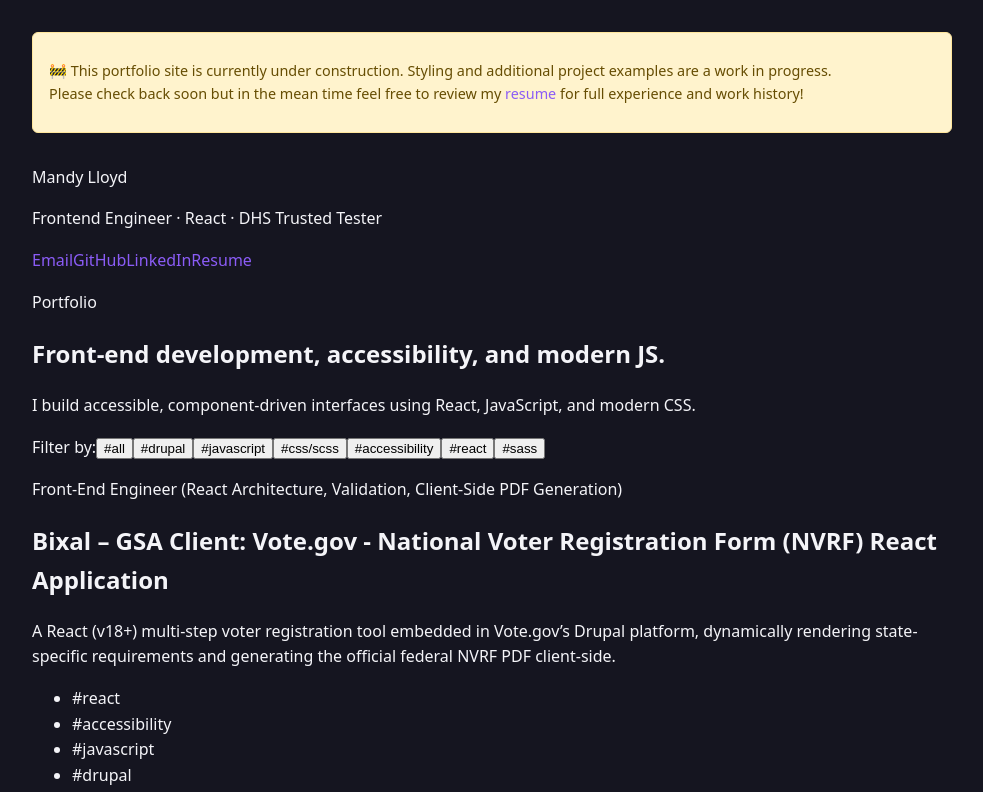
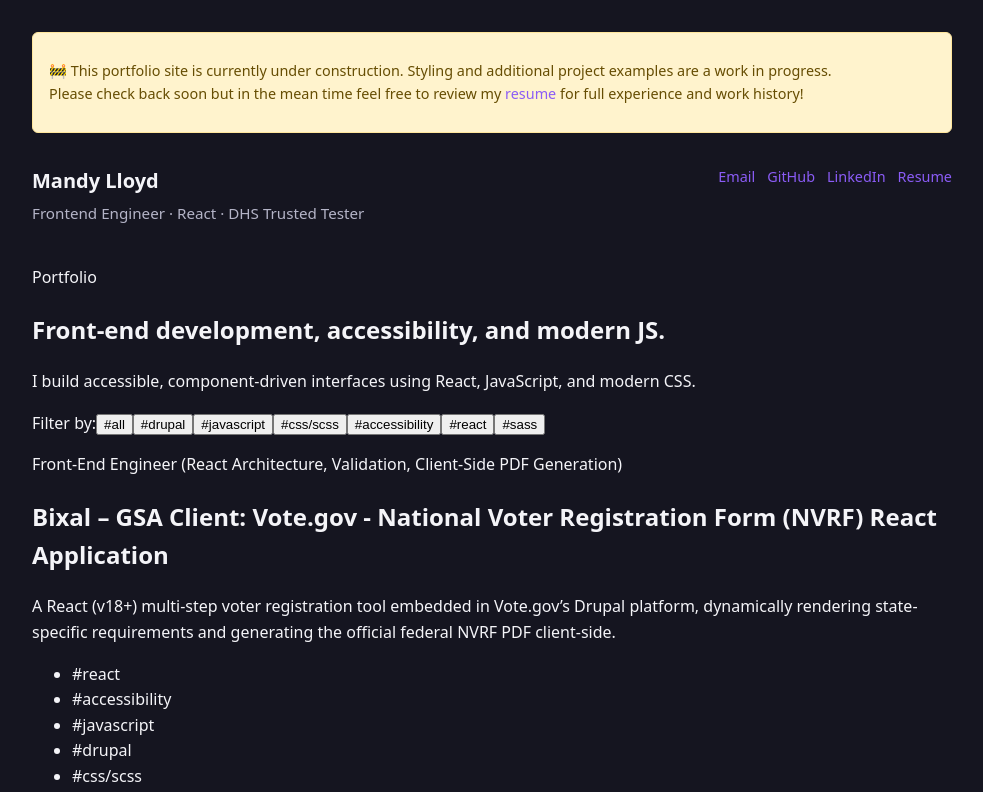
Before and after one commit to mandylloyd/portfolio, a React (Vite) app: page / in a window 1280 px wide. Shown: the top 792 px of the page, without its empty margins (148-1131 px from the left). Built offline with nearby package versions, Linux system fonts and the light colour scheme.

Commit message:
add design tokens to header

```diff
--- a/src/App.css
+++ b/src/App.css
@@ -76,3 +76,36 @@
   font-size: 0.9rem;
   margin-bottom: 2rem;
 }
+
+/* Header */
+
+
+.app-header {
+  margin-bottom: 2.5rem;
+}
+
+.header-inner {
+  display: flex;
+  justify-content: space-between;
+  align-items: flex-start;
+  gap: 1rem;
+}
+
+.header-name {
+  font-weight: 700;
+  font-size: 1.25rem;
+  margin: 0;
+}
+
+.header-role {
+  margin: 0.25rem 0 0;
+  font-size: 0.95rem;
+  color: var(--text-secondary);
+}
+
+.header-links {
+  display: flex;
+  flex-wrap: wrap;
+  gap: 0.75rem;
+  font-size: 0.9rem;
+}
```
